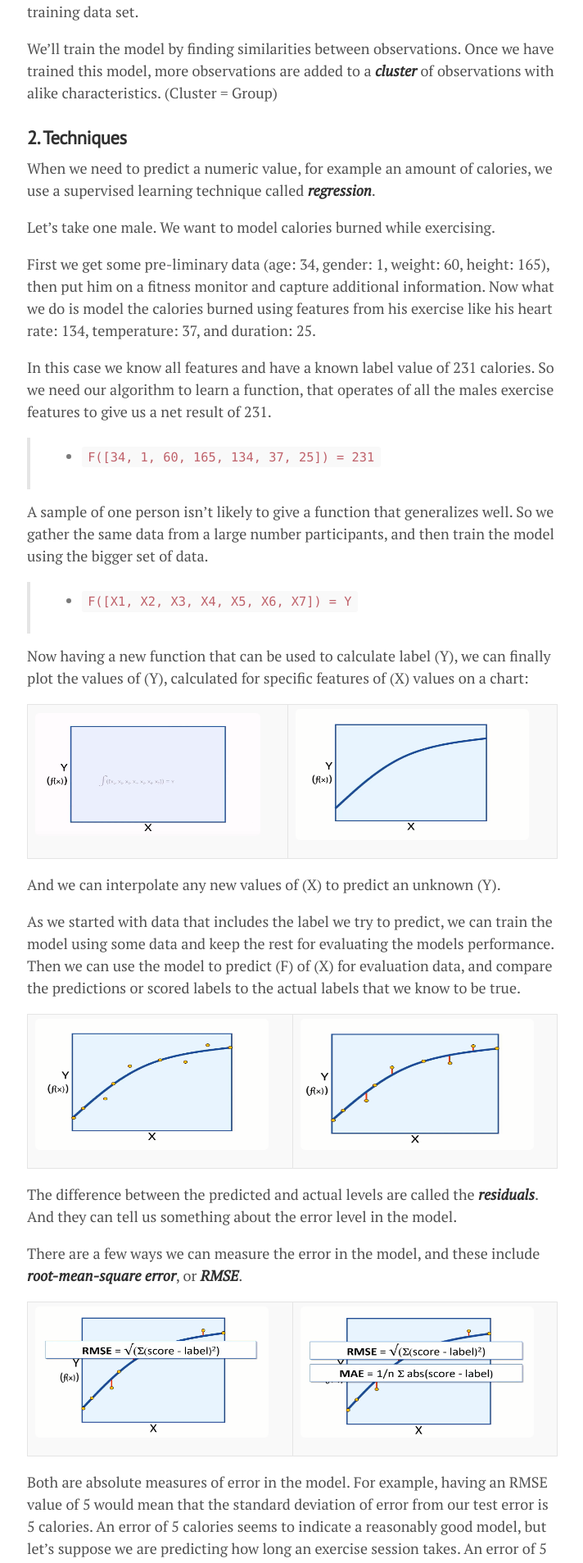
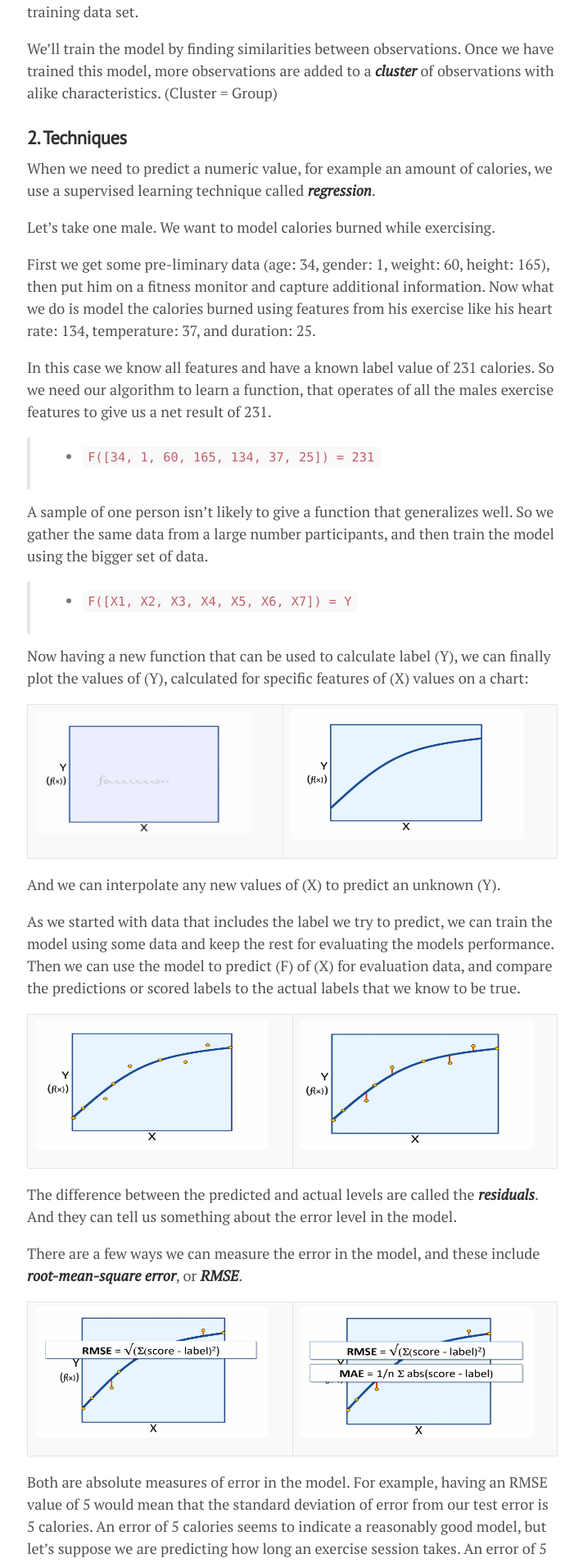
Before and after one commit to lgeurts/lgeurts.github.io, a Jekyll site: the page built from _posts/2018-06-29-artificial-intelligence-basics.md, in a window 1280 px wide. Shown: the part 2352-4259 px from the top of the page at 82% size, without its empty margins (283-995 px from the left). Built offline with Jekyll 4.4.1, drawn with Linux system fonts in a browser that asks for light colours; nearby versions of some CDN libraries.

Commit message:
Update 2018-06-29-artificial-intelligence-basics.md

```diff
--- a/_posts/2018-06-29-artificial-intelligence-basics.md
+++ b/_posts/2018-06-29-artificial-intelligence-basics.md
@@ -87,7 +87,7 @@
 Now having a new function that can be used to calculate label (Y), we can finally plot the values of (Y), calculated for specific features of (X) values on a chart:
 
 :-----------------:|:-----------------:
-<img src="/assets/artificial-intelligence/plotted-chart-1.png" align="left" width="275" height="150" alt="Generalized function"> | <img src="/assets/artificial-intelligence/plotted-chart-2.png" align="left" width="285" height="160" alt="Plotting">
+<img src="/assets/artificial-intelligence/plotted-chart-1.png" align="left" width="265" height="150" alt="Generalized function"> | <img src="/assets/artificial-intelligence/plotted-chart-2.png" align="left" width="285" height="160" alt="Plotting">
 
 And we can interpolate any new values of (X) to predict an unknown (Y).
 
```
